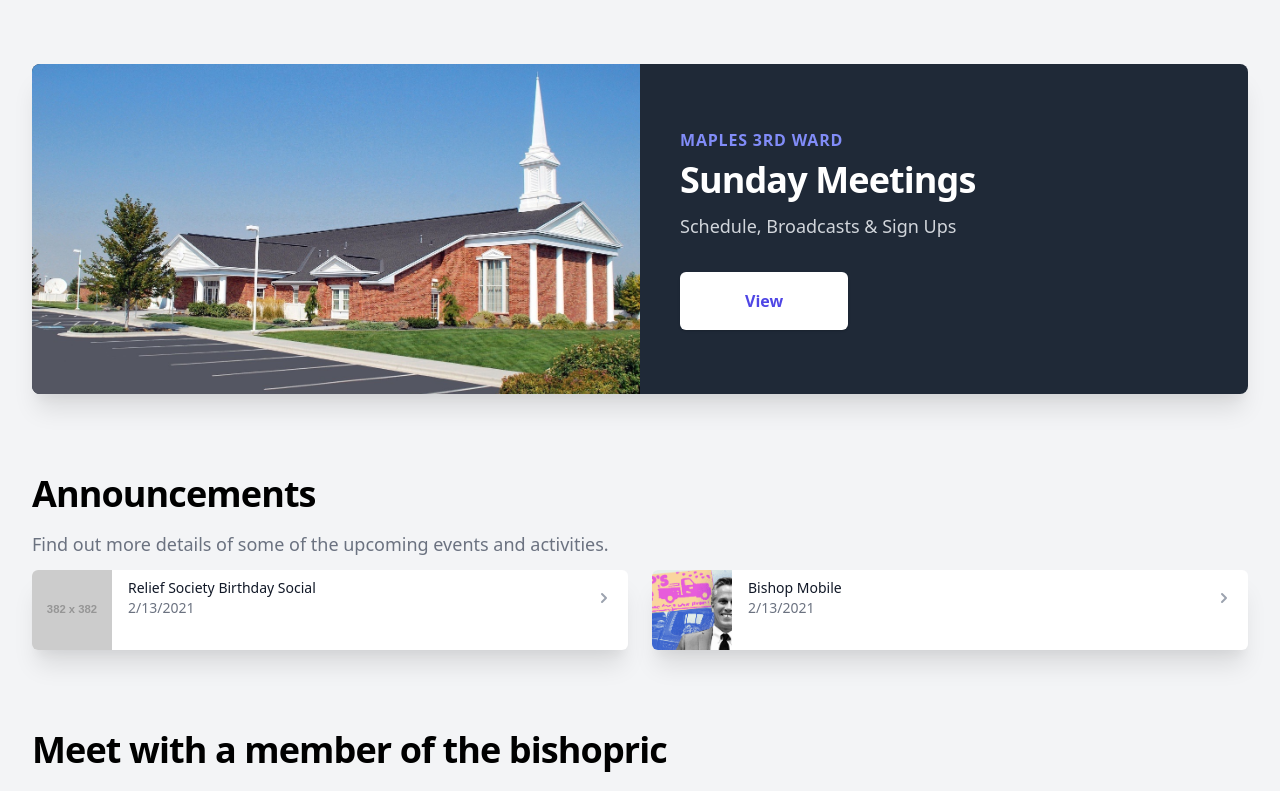
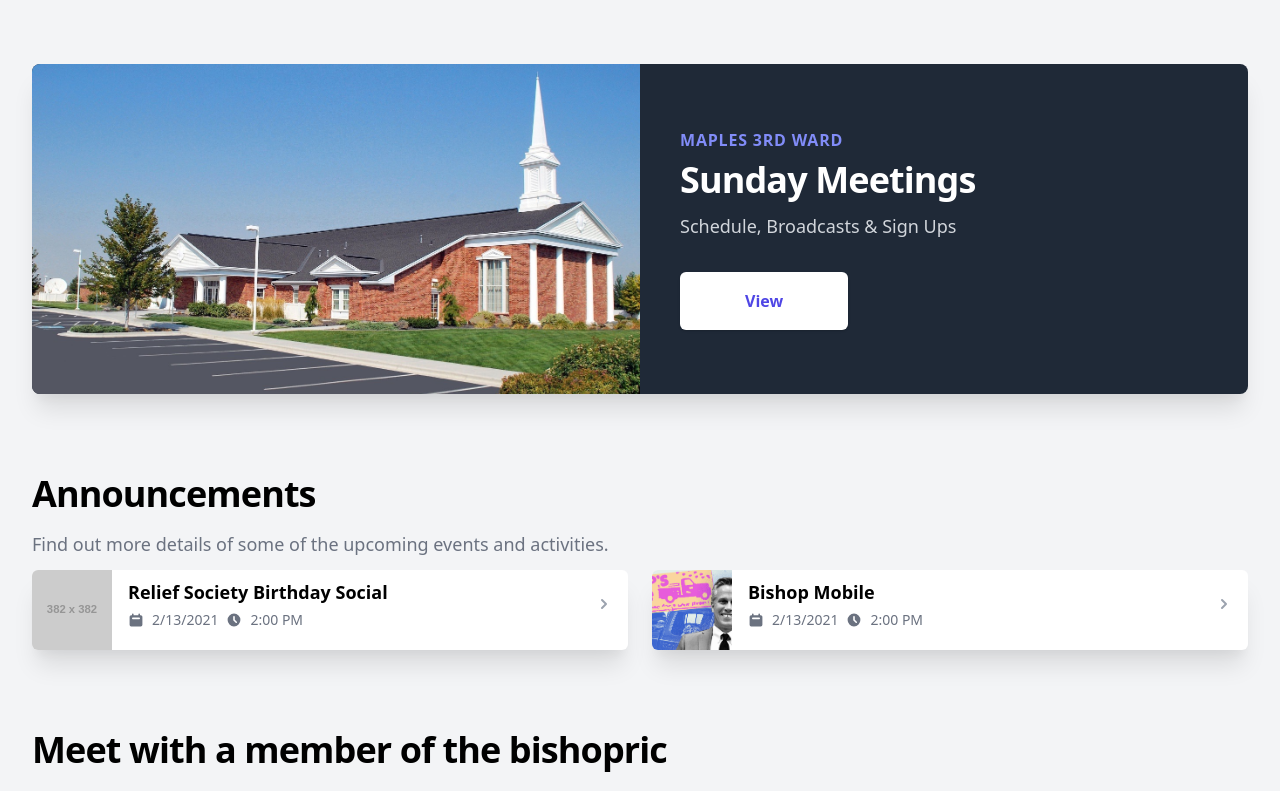
Before and after one commit to snicol21/ourwardapp, a Next.js app: page / in a window 1280 px wide. Shown: the top 791 px of the page. Built offline with nearby package versions, Linux system fonts and the light colour scheme; a web font is replaced by a local one.

Commit message:
fix padding

```diff
--- a/components/cards/InfoCard.tsx
+++ b/components/cards/InfoCard.tsx
@@ -22,11 +22,18 @@ const InfoCard = ({ ...card }: IInfoCard) => {
       </div>
       <div className="flex-1 flex items-center justify-between truncate">
         <div className="flex-1 px-4 py-2 text-sm overflow-hidden">
-          <div className="text-gray-900 font-medium truncate hover:text-gray-600" title={card.title}>
+          <div className="text-black font-semibold text-md pb-1 md:text-lg truncate" title={card.title}>
             {card.title}
           </div>
-          <p className="text-gray-500">
-            <time dateTime="2021-02-13">2/13/2021</time>
+          <p className="text-gray-500 flex">
+            <div className="pr-2 flex items-center">
+              <Icon name="calendar" className="h-4 w-4 mr-2" />
+              <time dateTime="2/13/2021">2/13/2021</time>
+            </div>
+            <div className="pr-2 flex items-center">
+              <Icon name="clock" className="h-4 w-4 mr-2" />
+              <time dateTime="2:00 PM">2:00 PM</time>
+            </div>
           </p>
         </div>
         <div className="flex-shrink-0 pr-2">
```
